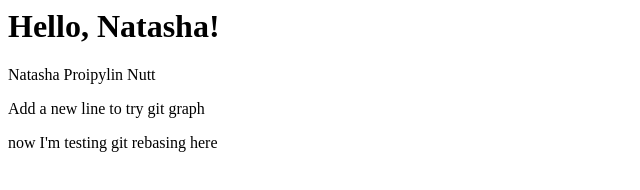
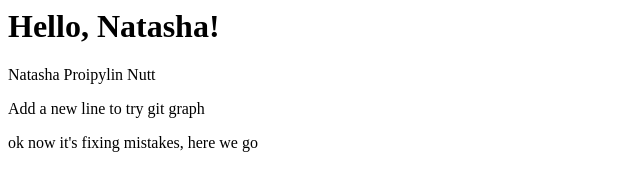
Before and after one commit to ParnRien/ParnRienkijkarn, a plain HTML site: page index.html in a window 1280 px wide. Shown: the full height of the page, 0-640 px from the left. Drawn offline with Linux system fonts and the light colour scheme.

Commit message:
edit paragraph in index.html

```diff
--- a/index.html
+++ b/index.html
@@ -1,4 +1,4 @@
 <h1>Hello, Natasha!</h1>
     <p>Natasha Proipylin Nutt</p>
         <div><span>Add a new line to try git graph</span></div>
-            <div><p>now I'm testing git rebasing here</p></div>
+            <div><p>ok now it's fixing mistakes, here we go</p></div>
```
